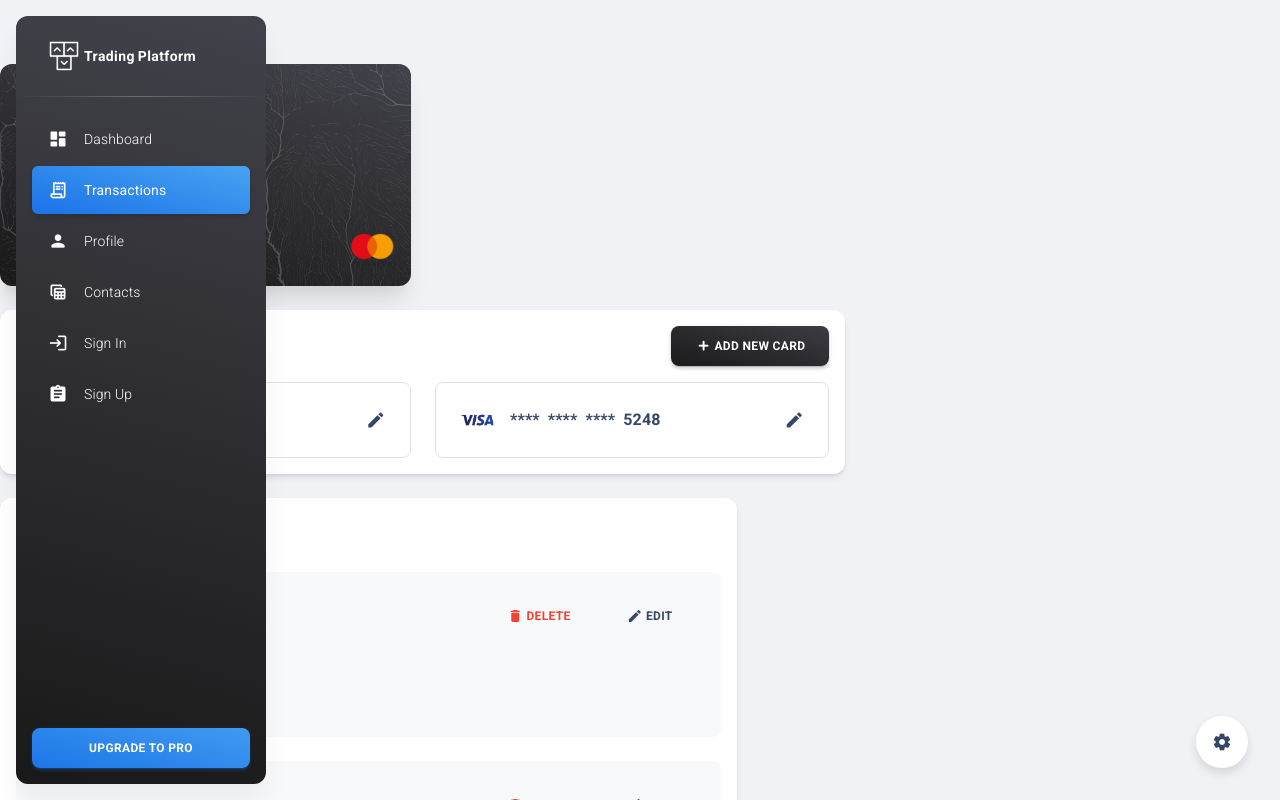
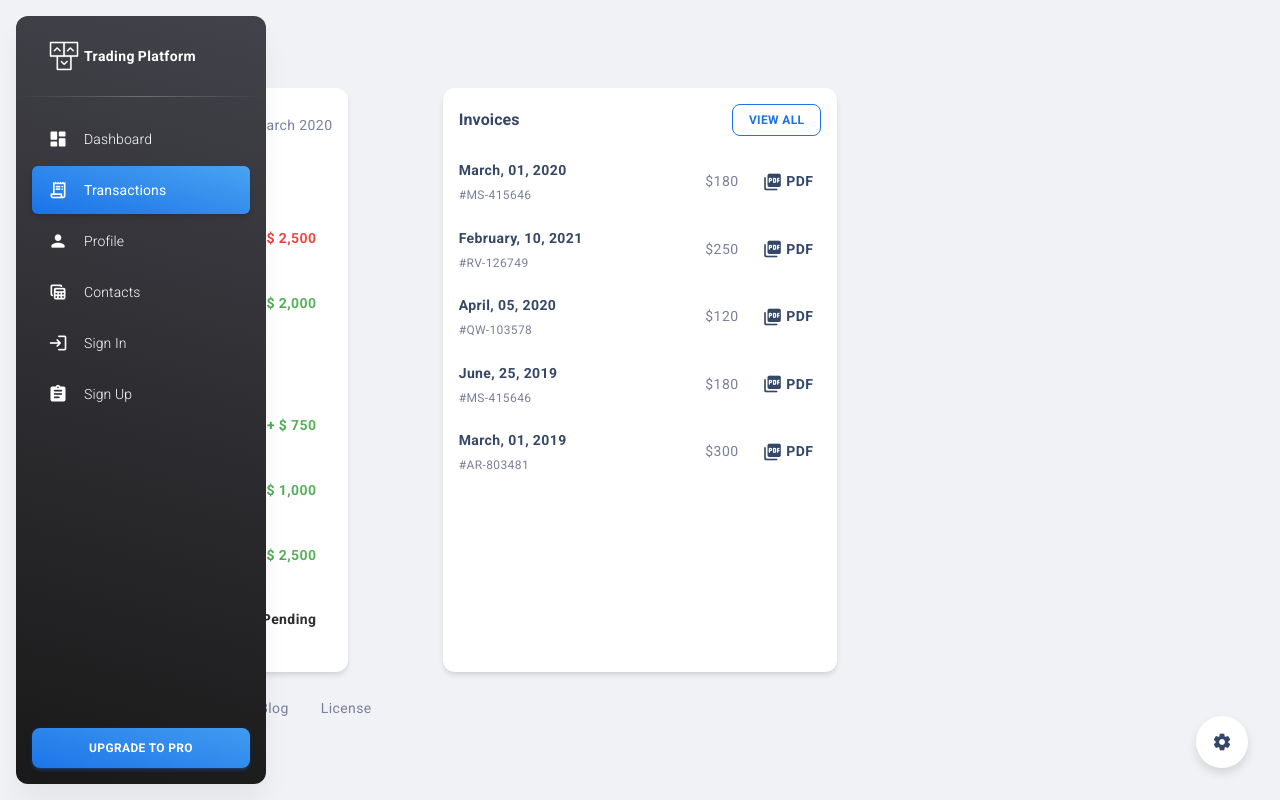
Before and after one commit to Yanglin-Tao/TradingPlatformUI, a React (Create React App) app in the folder tradingplatformui/: page /billing in a window 1280 px wide. Shown: the top 800 px of the page. Built offline with nearby package versions, Linux system fonts and the light colour scheme.

Commit message:
Update transactions page and set profile default view

```diff
--- /dev/null
+++ b/tradingplatformui/src/layouts/billing/components/TransactionsWrapper/index.js
@@ -0,0 +1,38 @@
+import Grid from "@mui/material/Grid";
+
+// Material Dashboard 2 React components
+import MDBox from "components/MDBox";
+
+// Material Dashboard 2 React examples
+import DashboardLayout from "examples/LayoutContainers/DashboardLayout";
+import DashboardNavbar from "examples/Navbars/DashboardNavbar";
+import Footer from "examples/Footer";
+
+// Billing page components
+import Invoices from "layouts/billing/components/Invoices";
+import Transactions from "layouts/billing/components/Transactions";
+
+function TransactionsWrapper() {
+  return (
+    <DashboardLayout>
+      <DashboardNavbar absolute isMini />
+      <MDBox mt={8}>
+        <MDBox mb={3}>
+          <Grid container spacing={3}>
+            <Grid item xs={12} lg={4}>
+              <Grid container >
+                <Transactions />
+              </Grid>
+            </Grid>
+            <Grid item xs={12} lg={4}>
+              <Invoices />
+            </Grid>
+          </Grid>
+        </MDBox>
+      </MDBox>
+      <Footer />
+    </DashboardLayout>
+  );
+}
+
+export default TransactionsWrapper;
--- a/tradingplatformui/src/layouts/profile/index.js
+++ b/tradingplatformui/src/layouts/profile/index.js
@@ -54,7 +54,7 @@ function Overview() {
       <DashboardNavbar />
       <MDBox mb={2} />
       <Header updateSelect={setTabValue}>
-        {tabValue === "app" && (
+        {(tabValue === "" || tabValue === "app") && (
           <>
             <MDBox mt={5} mb={3}>
               <Grid container spacing={1}>
--- a/tradingplatformui/src/routes.js
+++ b/tradingplatformui/src/routes.js
@@ -45,6 +45,7 @@ import SignUp from "layouts/authentication/sign-up";
 
 // @mui icons
 import Icon from "@mui/material/Icon";
+import TransactionsWrapper from "layouts/billing/components/TransactionsWrapper";
 
 const routes = [
   {
@@ -61,7 +62,7 @@ const routes = [
     key: "billing",
     icon: <Icon fontSize="small">receipt_long</Icon>,
     route: "/billing",
-    component: <Billing />,
+    component: <TransactionsWrapper/>,
   },
   {
     type: "collapse",
```
